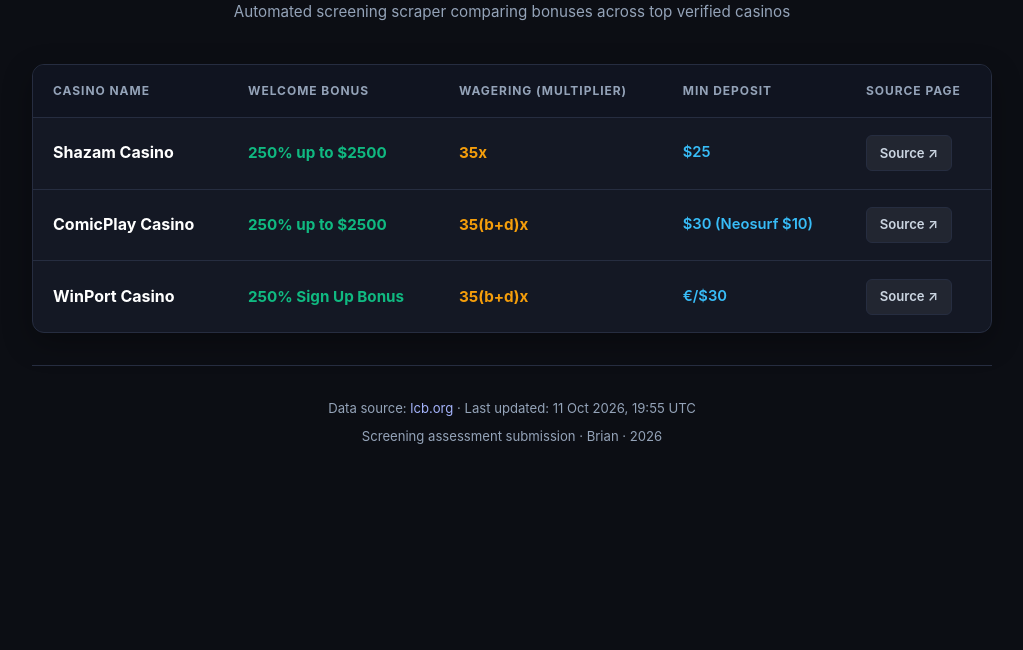
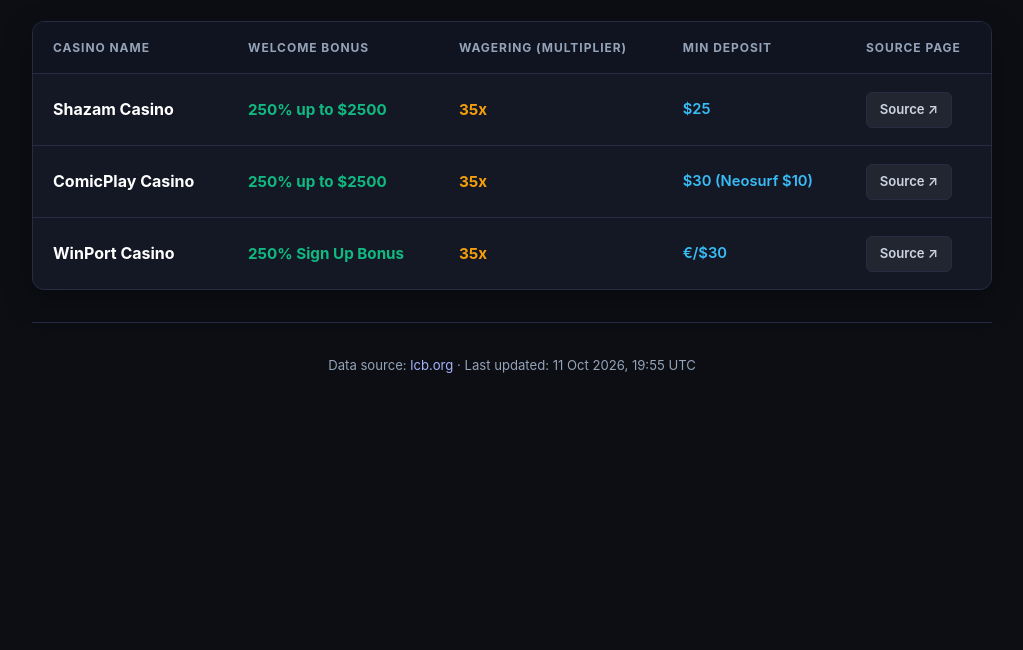
Before and after one commit to BrianM-SA/casino-bonus-scraper, a plain HTML site: page index.html in a window 1280 px wide. Shown: the part 150-800 px from the top of the page, without its empty margins (128-1151 px from the left). Drawn offline with Linux system fonts and the light colour scheme.

Commit message:
Polish UI styling, clean multiplier display, and refine bonus text

```diff
--- a/data/casinos.json
+++ b/data/casinos.json
@@ -13,14 +13,14 @@
     {
       "casino_name": "ComicPlay Casino",
       "welcome_bonus": "250% up to $2500",
-      "wagering_requirement": "35(b+d)",
+      "wagering_requirement": "35",
       "min_deposit": "$30 (Neosurf $10)",
       "source_url": "https://lcb.org/casinos/comicplay-casino"
     },
     {
       "casino_name": "WinPort Casino",
       "welcome_bonus": "250% Sign Up Bonus",
-      "wagering_requirement": "35(b+d)",
+      "wagering_requirement": "35",
       "min_deposit": "€/$30",
       "source_url": "https://lcb.org/casinos/winport-casino"
     }
--- a/index.html
+++ b/index.html
@@ -281,12 +281,8 @@
 <body>
     <div class="container">
         <header>
-            <div class="badge">
-                <span class="pulse-dot"></span>
-                <span>Structured by LLM</span>
-            </div>
             <h1>Casino Bonus Comparison</h1>
-            <p>Automated screening scraper comparing bonuses across top verified casinos</p>
+            <p>Compare welcome bonuses and promotional terms across verified casinos</p>
         </header>
 
         <main id="app">
@@ -295,7 +291,6 @@
 
         <footer>
             <p>Data source: <span id="source-name">Public Comparison Directory</span> · Last updated: <span id="scraped-date">—</span></p>
-            <p style="margin-top: 0.4rem;">Screening assessment submission · Brian · 2026</p>
         </footer>
     </div>
 
@@ -349,9 +344,9 @@
                             <tbody>`;
 
                 for (const item of data.casinos) {
-                    const wagerText = item.wagering_requirement && item.wagering_requirement !== "Not specified"
-                        ? `${esc(item.wagering_requirement)}x`
-                        : esc(item.wagering_requirement || "N/A");
+                    // Extract just the clean multiplier number (e.g. '35' from '35(b+d)' or '35x')
+                    const match = String(item.wagering_requirement || '').match(/\d+/);
+                    const wagerText = match ? `${match[0]}x` : (item.wagering_requirement || 'N/A');
 
                     tableHtml += `
                         <tr>
@@ -372,9 +367,8 @@
                 // ── Mobile Cards ────────────────────────────
                 let cardsHtml = '<div class="cards-view">';
                 for (const item of data.casinos) {
-                    const wagerText = item.wagering_requirement && item.wagering_requirement !== "Not specified"
-                        ? `${esc(item.wagering_requirement)}x`
-                        : esc(item.wagering_requirement || "N/A");
+                    const match = String(item.wagering_requirement || '').match(/\d+/);
+                    const wagerText = match ? `${match[0]}x` : (item.wagering_requirement || 'N/A');
 
                     cardsHtml += `
                         <article class="casino-card">
```
Also changed, not shown: 1 other file.
